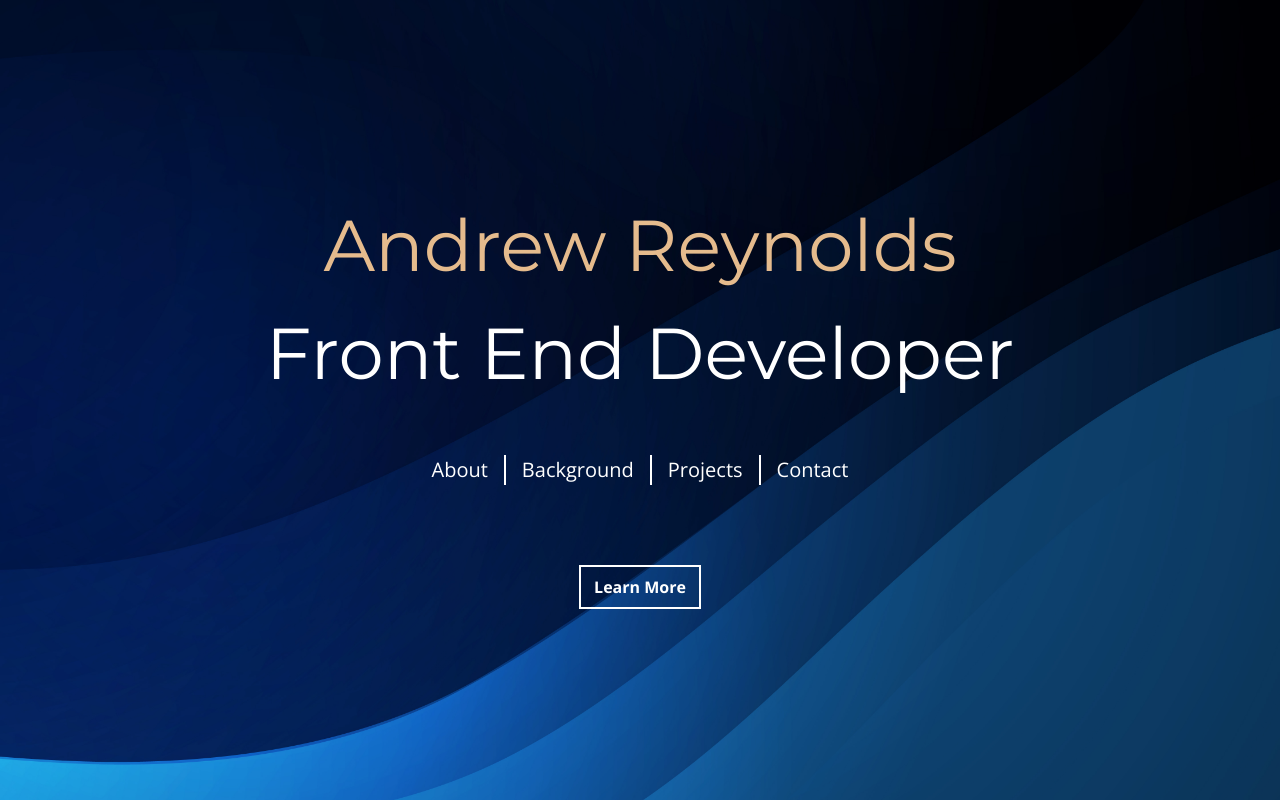
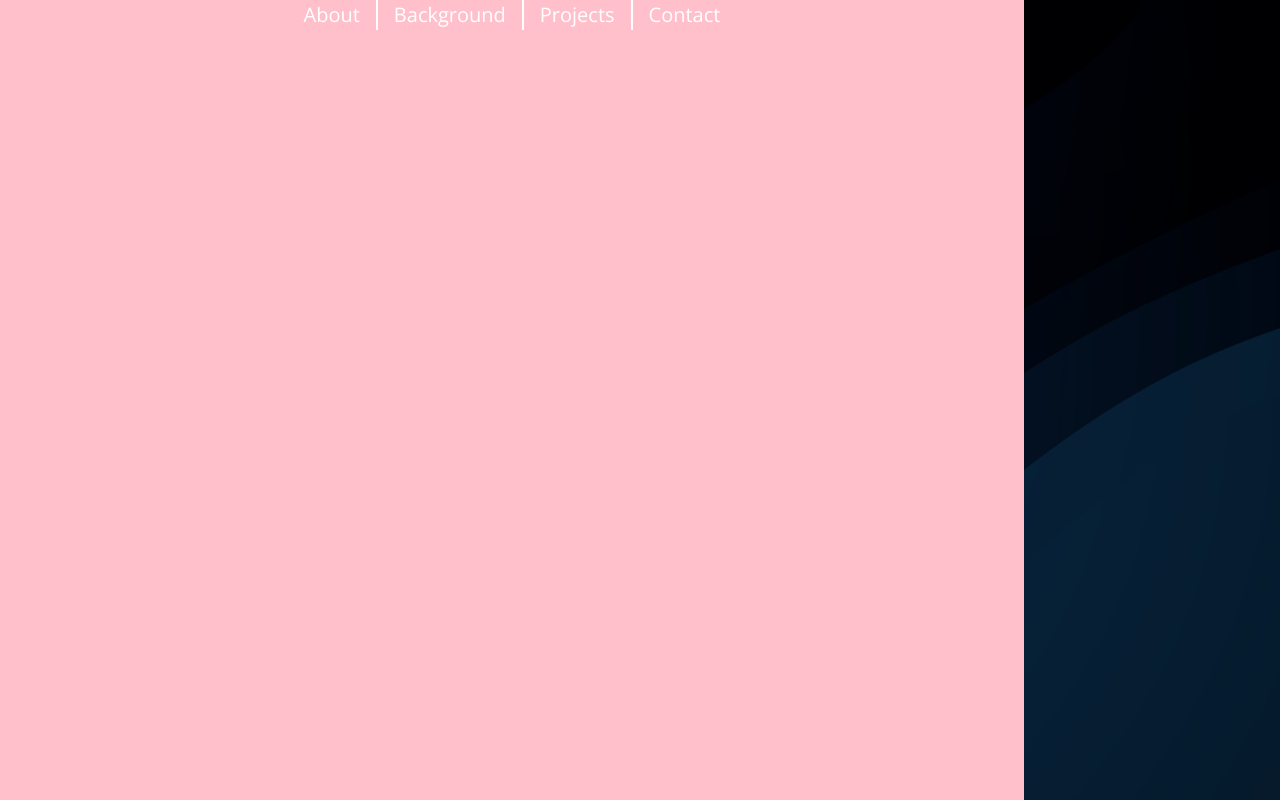
Before and after one commit to andrewrey/andrew_reynoldsPortfolio, a React (Create React App) app: page / in a window 1280 px wide. Built offline with nearby package versions, Linux system fonts and the light colour scheme.

Commit message:
initially placed backdrop and modal

```diff
--- a/src/Components/header/MobileNav.js
+++ b/src/Components/header/MobileNav.js
@@ -1,11 +1,18 @@
+import { useState } from "react";
 import Logo from "../../UI/Logo";
+import Modal from "../../UI/Modal";
+import Nav from "./Nav";
 import Hamburger from "../../UI/Hamburger";
 import Wrap from "../../UI/Wrap";
 import styles from "./MobileNav.module.scss";
 
 const MobileNav = () => {
+  const [viewModal, setViewModal] = useState(false);
   return (
     <div className={styles.header__mobile_nav}>
+      <Modal>
+        <Nav />
+      </Modal>
       <Wrap name={styles.mobile__wrap}>
         <Logo />
         <Hamburger />
--- a/src/UI/Modal.js
+++ b/src/UI/Modal.js
@@ -9,17 +9,19 @@ const Backdrop = ({ onClose }) => {
 
 const ModalOverlay = ({ children }) => {
   return (
-    <div>
+    <div className={styles.modal}>
       <div>{children}</div>
     </div>
   );
 };
 
 const Modal = ({ children, onClose }) => {
-  <>
-    {createPortal(<Backdrop onClose={onClose} />, portalElements)}
-    {createPortal(<ModalOverlay>{children}</ModalOverlay>, portalElements)}
-  </>;
+  return (
+    <>
+      {createPortal(<Backdrop onClose={onClose} />, portalElements)}
+      {createPortal(<ModalOverlay>{children}</ModalOverlay>, portalElements)}
+    </>
+  );
 };
 
 export default Modal;
--- a/src/UI/Modal.module.scss
+++ b/src/UI/Modal.module.scss
@@ -4,4 +4,14 @@
   height: 100vh;
   top: 0;
   left: 0;
+  background-color: rgba(black, 0.5);
 }
+
+.modal {
+  position: fixed;
+  top: 0;
+  height: 100vh;
+  width: 80%;
+  background-color: pink;
+  z-index: 10;
+}
```
